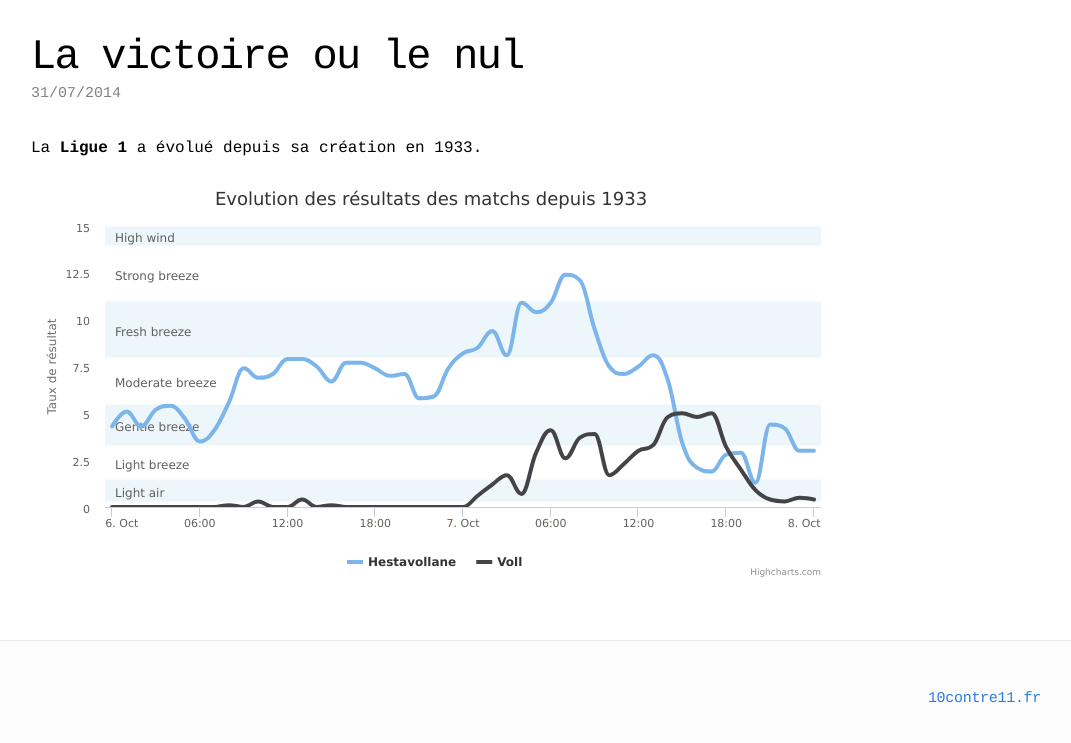
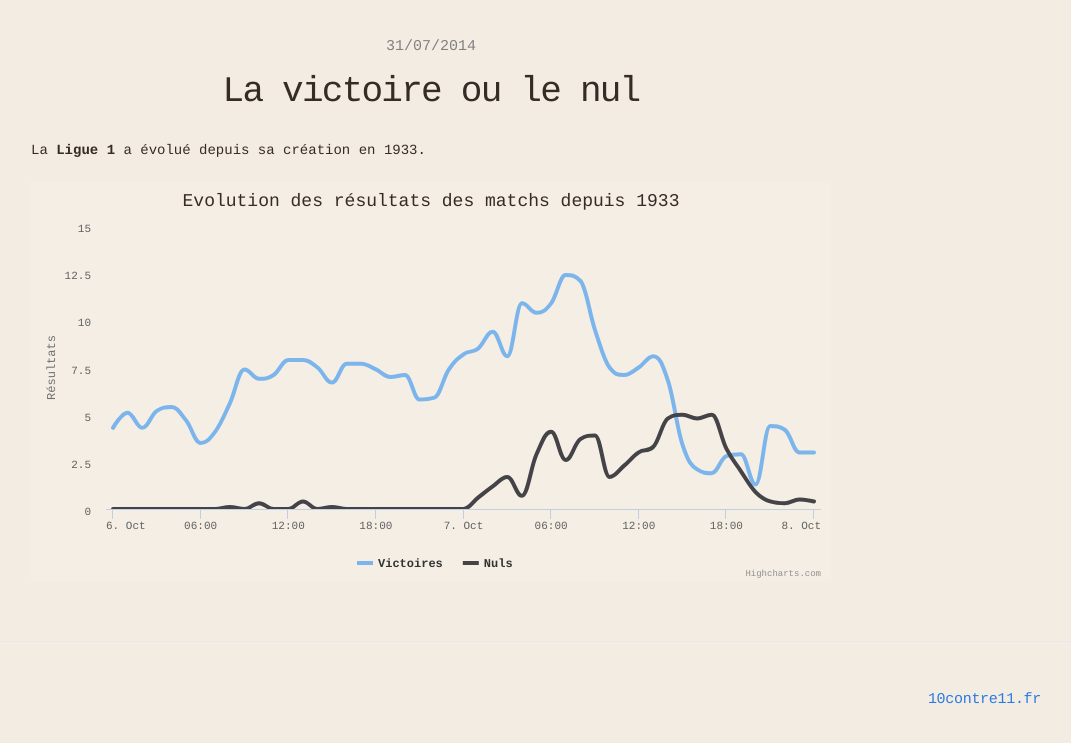
Before and after one commit to damiengo/stblg, a Jekyll site: the page built from _posts/2014-07-31-la-victoire-ou-le-nul.markdown, in a window 1280 px wide, cut to the strip 104-847 px from the top of the page. Shown: the whole strip, without its empty margins (209-1280 px from the left). Built offline with Jekyll 4.4.1, drawn with Linux system fonts in a browser that asks for light colours.

Commit message:
UI updates

```diff
--- a/_layouts/post.html
+++ b/_layouts/post.html
@@ -4,8 +4,8 @@ layout: default
 <div class="post">
 
   <header class="post-header">
+    <p class="meta">{{ page.date | date: "%-d/%m/%Y" }}{% if page.author %} • {{ page.author }}{% endif %}{% if page.meta %} • {{ page.meta }}{% endif %}</p>
     <h1>{{ page.title }}</h1>
-    <p class="meta">{{ page.date | date: "%-d/%m/%Y" }}{% if page.author %} • {{ page.author }}{% endif %}{% if page.meta %} • {{ page.meta }}{% endif %}</p>
   </header>
 
   <article class="post-content">
--- a/_posts/2014-07-31-la-victoire-ou-le-nul.markdown
+++ b/_posts/2014-07-31-la-victoire-ou-le-nul.markdown
@@ -12,10 +12,19 @@ La **Ligue 1** a évolué depuis sa création en 1933.
 $(function () {
         $('#results_chart').highcharts({
             chart: {
-                type: 'spline'
+                type: 'spline',
+                backgroundColor:'rgba(255, 255, 255, 0.1)',
+                style: {
+                    fontFamily: 'Courier, "Lucida Sans Typewriter", "Lucida Typewriter", "DejaVu Sans Mono", monospace',
+                    color: '#352C26'
+                }
             },
             title: {
-                text: 'Evolution des résultats des matchs depuis 1933'
+                text: 'Evolution des résultats des matchs depuis 1933',
+                style: {
+                    fontFamily: 'Courier, "Lucida Sans Typewriter", "Lucida Typewriter", "DejaVu Sans Mono", monospace',
+                    color: '#352C26'
+                }
             },
             xAxis: {
                 type: 'datetime',
@@ -25,83 +34,12 @@ $(function () {
             },
             yAxis: {
                 title: {
-                    text: 'Taux de résultat'
+                    text: 'Résultats'
                 },
                 min: 0,
                 minorGridLineWidth: 0,
                 gridLineWidth: 0,
-                alternateGridColor: null,
-                plotBands: [{ // Light air
-                    from: 0.3,
-                    to: 1.5,
-                    color: 'rgba(68, 170, 213, 0.1)',
-                    label: {
-                        text: 'Light air',
-                        style: {
-                            color: '#606060'
-                        }
-                    }
-                }, { // Light breeze
-                    from: 1.5,
-                    to: 3.3,
-                    color: 'rgba(0, 0, 0, 0)',
-                    label: {
-                        text: 'Light breeze',
-                        style: {
-                            color: '#606060'
-                        }
-                    }
-                }, { // Gentle breeze
-                    from: 3.3,
-                    to: 5.5,
-                    color: 'rgba(68, 170, 213, 0.1)',
-                    label: {
-                        text: 'Gentle breeze',
-                        style: {
-                            color: '#606060'
-                        }
-                    }
-                }, { // Moderate breeze
-                    from: 5.5,
-                    to: 8,
-                    color: 'rgba(0, 0, 0, 0)',
-                    label: {
-                        text: 'Moderate breeze',
-                        style: {
-                            color: '#606060'
-                        }
-                    }
-                }, { // Fresh breeze
-                    from: 8,
-                    to: 11,
-                    color: 'rgba(68, 170, 213, 0.1)',
-                    label: {
-                        text: 'Fresh breeze',
-                        style: {
-                            color: '#606060'
-                        }
-                    }
-                }, { // Strong breeze
-                    from: 11,
-                    to: 14,
-                    color: 'rgba(0, 0, 0, 0)',
-                    label: {
-                        text: 'Strong breeze',
-                        style: {
-                            color: '#606060'
-                        }
-                    }
-                }, { // High wind
-                    from: 14,
-                    to: 15,
-                    color: 'rgba(68, 170, 213, 0.1)',
-                    label: {
-                        text: 'High wind',
-                        style: {
-                            color: '#606060'
-                        }
-                    }
-                }]
+                alternateGridColor: null
             },
             tooltip: {
                 valueSuffix: ' '
@@ -122,7 +60,7 @@ $(function () {
                 }
             },
             series: [{
-                name: 'Hestavollane',
+                name: 'Victoires',
                 data: [4.3, 5.1, 4.3, 5.2, 5.4, 4.7, 3.5, 4.1, 5.6, 7.4, 6.9, 7.1,
                     7.9, 7.9, 7.5, 6.7, 7.7, 7.7, 7.4, 7.0, 7.1, 5.8, 5.9, 7.4,
                     8.2, 8.5, 9.4, 8.1, 10.9, 10.4, 10.9, 12.4, 12.1, 9.5, 7.5,
@@ -130,7 +68,7 @@ $(function () {
                     3.0, 3.0]
 
             }, {
-                name: 'Voll',
+                name: 'Nuls',
                 data: [0.0, 0.0, 0.0, 0.0, 0.0, 0.0, 0.0, 0.0, 0.1, 0.0, 0.3, 0.0,
                     0.0, 0.4, 0.0, 0.1, 0.0, 0.0, 0.0, 0.0, 0.0, 0.0, 0.0, 0.0,
                     0.0, 0.6, 1.2, 1.7, 0.7, 2.9, 4.1, 2.6, 3.7, 3.9, 1.7, 2.3,
--- a/css/main.css
+++ b/css/main.css
@@ -10,10 +10,11 @@ html, body { height: 100%; }
 
 body {
   font-family: Courier, "Lucida Sans Typewriter", "Lucida Typewriter", "DejaVu Sans Mono", monospace;
-  font-size: 16px;
+  font-size: 87.5%;
   line-height: 1.5;
   font-weight: 300;
-  background-color: #fdfdfd;
+  color: #352C26;
+  background-color: #F3ECE2;
 }
 
 h1, h2, h3, h4, h5, h6 { font-size: 100%; font-weight: 400; }
@@ -44,7 +45,7 @@ a:visited { color: #205caa; }
   border-top: 5px solid #333;
   border-bottom: 1px solid #e8e8e8;
   min-height: 56px;
-  background-color: white;
+  background-color: #F3ECE2;
 }
 
 .site-title,
@@ -137,7 +138,7 @@ a:visited { color: #205caa; }
 
 .page-content {
   padding: 30px 0;
-  background-color: #fff;
+  background-color: #F3ECE2;
 }
 
 
@@ -169,16 +170,19 @@ a:visited { color: #205caa; }
 .post-header { margin: 10px 0 30px; }
 
 .post-header h1 {
-  font-size: 42px;
+  font-size: 36px;
   letter-spacing: -1.75px;
   line-height: 1;
   font-weight: 300;
+  text-align: center;
 }
 
 .post-header .meta {
   font-size: 15px;
   color: #818181;
   margin-top: 5px;
+  margin-bottom: 15px;
+  text-align: center;
 }
 
 .post-content { margin: 0 0 30px; }
```
